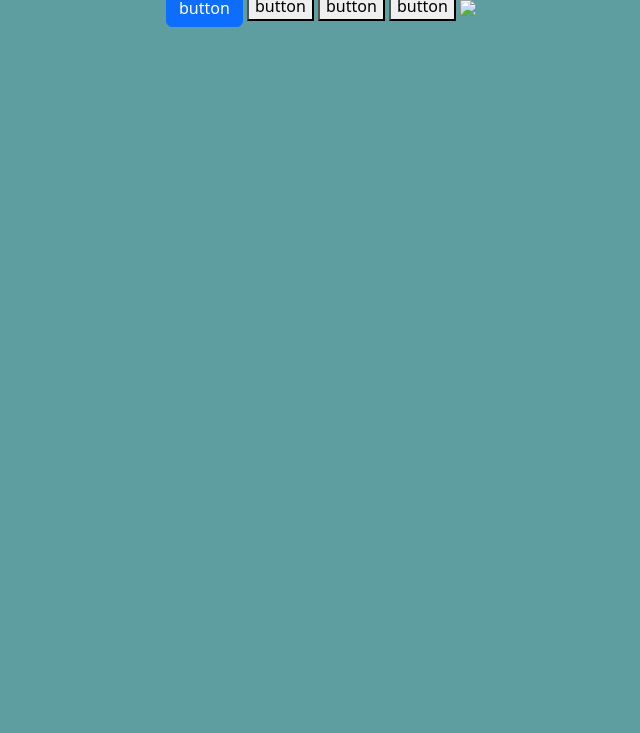
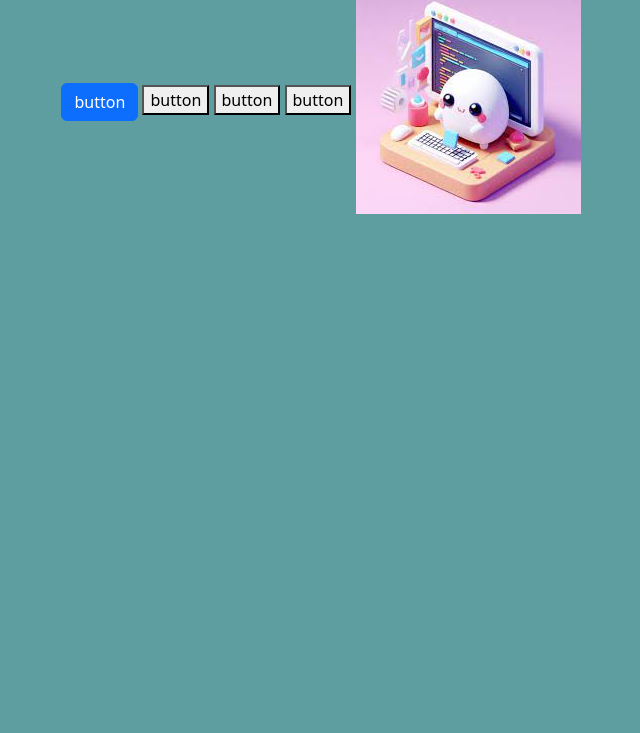
Before and after one commit to arthurnov/01-bootstrap, a plain HTML site: page index.html in a window 1280 px wide. Shown: the part 67-800 px from the top of the page, without its empty margins (319-959 px from the left). Drawn offline with nearby package versions, Linux system fonts and the light colour scheme; the site is published under a folder, as on GitHub Pages, so addresses that start at the root find nothing.

Commit message:
fixed image on frontpage

```diff
--- a/index.html
+++ b/index.html
@@ -19,6 +19,6 @@
     <button>button</button>
     <button>button</button>
 
-    <img src="/assets/images/programming.jpg">
+    <img src="assets/images/programming.jpg">
 </body>
 </html>
```
